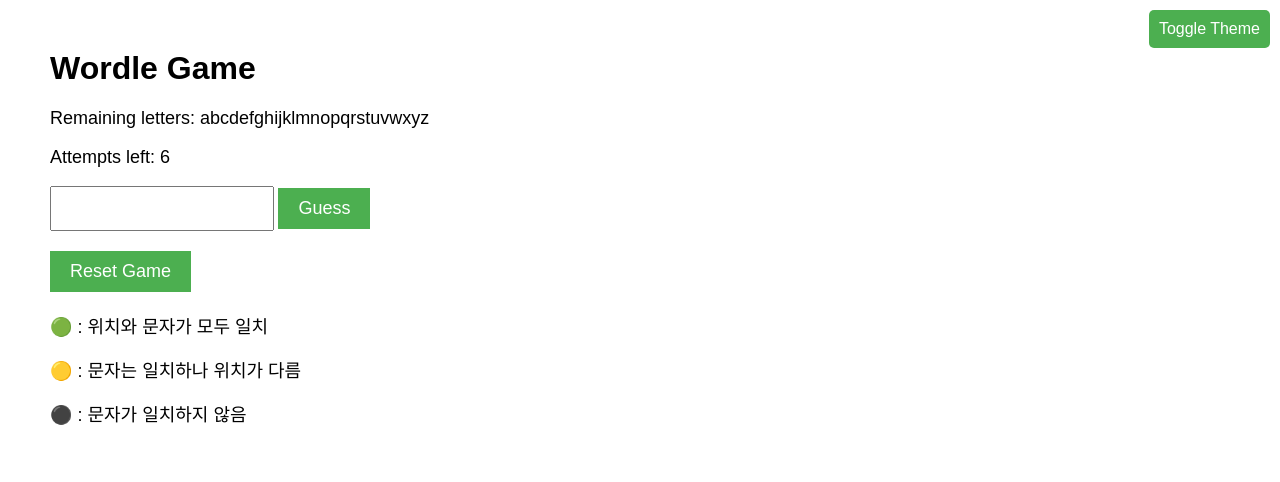
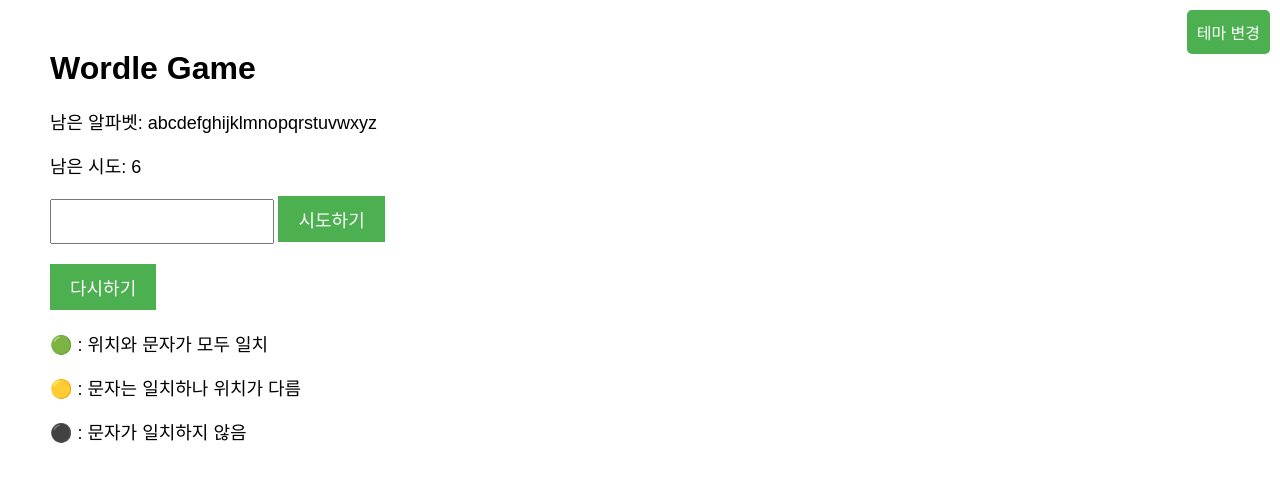
Before and after one commit to HKarin426/wordle_game, a Django app: page / in a window 1280 px wide. Shown: the top 482 px of the page. Run offline with Django 5.2, Linux system fonts and the light colour scheme.

Commit message:
한국어로 변경시도

```diff
--- a/wordle game/wordle_project/wordle/templates/wordle/index.html
+++ b/wordle game/wordle_project/wordle/templates/wordle/index.html
@@ -13,7 +13,7 @@
             color: black;
         }
         body.dark-mode {
-            background-color: #121212;
+            background-color: #636363;
             color: white;
         }
         h1 {
@@ -78,7 +78,7 @@
             border-radius: 5px;
         }
         .wrong {
-            background-color: gray;
+            background-color: rgb(0, 0, 0);
             color: white;
             display: inline-block;
             width: 30px;
@@ -104,16 +104,16 @@
 </head>
 <body class="light-mode">
     <h1>Wordle Game</h1>
-    <p>Remaining letters: {{ remaining_letters }}</p>
-    <p>Attempts left: {{ attempts }}</p>
+    <p>남은 알파벳: {{ remaining_letters }}</p>
+    <p>남은 시도: {{ attempts }}</p>
     <form method="post">
         {% csrf_token %}
         <input type="text" name="guess" maxlength="5" required>
-        <button type="submit" name="submit">Guess</button>
+        <button type="submit" name="submit">시도하기</button>
     </form>
     <form method="post">
         {% csrf_token %}
-        <button type="submit" name="reset">Reset Game</button>
+        <button type="submit" name="reset">다시하기</button>
     </form>
     <div class="explanation">
         <p>🟢 : 위치와 문자가 모두 일치</p>
@@ -127,7 +127,7 @@
     </div>
     <p class="feedback">{{ message }}</p>
 
-    <button class="theme-toggle" onclick="toggleTheme()">Toggle Theme</button>
+    <button class="theme-toggle" onclick="toggleTheme()">테마 변경</button>
 
     <script>
         function toggleTheme() {
```
